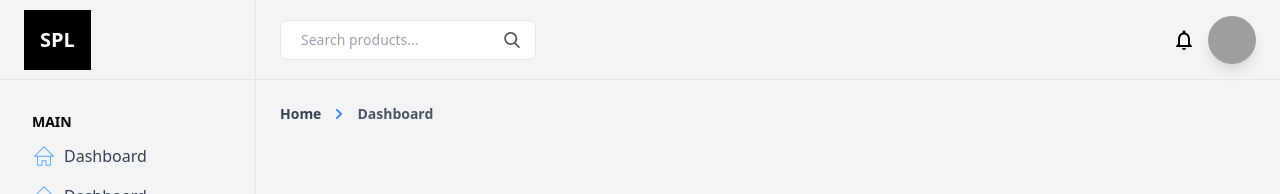
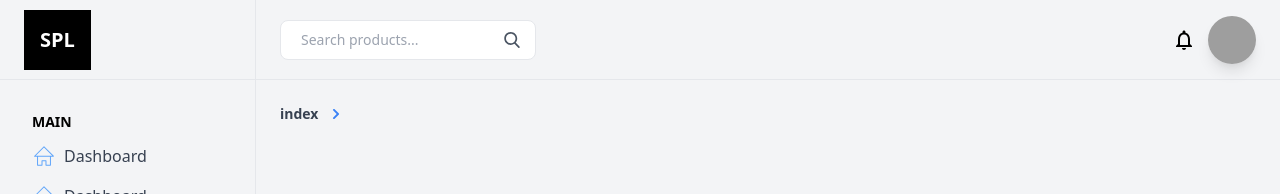
Before and after one commit to neksys-ru/simple-project-logger-web, a Nuxt app: page /crumb.path in a window 1280 px wide. Shown: the top 194 px of the page. Built offline with nearby package versions, Linux system fonts and the light colour scheme; grey boxes are pictures that could not be loaded.

Commit message:
breadcrumb component

```diff
--- a/components/breadcrumb.vue
+++ b/components/breadcrumb.vue
@@ -2,19 +2,37 @@
   <!-- breadcrumb -->
   <nav class="text-sm font-semibold mb-6" aria-label="Breadcrumb">
     <ol class="list-none p-0 inline-flex">
-      <li class="flex items-center text-blue-500">
-        <a href="#" class="text-gray-700">Home</a>
-        <svg class="fill-current w-3 h-3 mx-3" xmlns="http://www.w3.org/2000/svg" viewBox="0 0 320 512"><path d="M285.476 272.971L91.132 467.314c-9.373 9.373-24.569 9.373-33.941 0l-22.667-22.667c-9.357-9.357-9.375-24.522-.04-33.901L188.505 256 34.484 101.255c-9.335-9.379-9.317-24.544.04-33.901l22.667-22.667c9.373-9.373 24.569-9.373 33.941 0L285.475 239.03c9.373 9.372 9.373 24.568.001 33.941z"/></svg>
-      </li>
-      <li class="flex items-center">
-        <a href="#" class="text-gray-600">Dashboard</a>
-      </li>
+      <breadcrumb-link v-if="$route.path!=='/'"  path="/" title="index" :last="false" />
+      <breadcrumb-link v-for="(crumb,index) in crumbs" :key="`${index}_crumb`" :path="crumb.path" :title="crumb.name" :last="index===crumbs.length-1" />
     </ol>
   </nav>
   <!-- breadcrumb end -->
 </template>
 <script>
+import BreadcrumbLink from "~/components/breadcrumbLink";
 export default {
   name:'BreadcrumbsComponent',
+  components: {BreadcrumbLink},
+  computed:{
+    crumbs(){
+      const fullPath = this.$route.fullPath;
+      const params = fullPath.startsWith('/')
+          ? fullPath.substring(1).split('/')
+          : fullPath.split('/')
+      const crumbs = []
+      let path = '';
+      params.forEach((param, index) => {
+        path = `${path}/${param}`
+        const match = this.$router.match(path);
+        if (match.name !== null) {
+          crumbs.push({
+            //title: titleCase(param.replace(/-/g, ' ')),
+            ...match,
+          })
+        }
+      });
+      return crumbs;
+    }
+  },
 }
 </script>
--- /dev/null
+++ b/components/breadcrumbLink.vue
@@ -0,0 +1,16 @@
+<template>
+  <li class="flex items-center text-blue-500">
+    <NuxtLink :to="path" class="text-gray-700">{{title}}</NuxtLink>
+    <svg v-if="!last" class="fill-current w-3 h-3 mx-3" xmlns="http://www.w3.org/2000/svg" viewBox="0 0 320 512"><path d="M285.476 272.971L91.132 467.314c-9.373 9.373-24.569 9.373-33.941 0l-22.667-22.667c-9.357-9.357-9.375-24.522-.04-33.901L188.505 256 34.484 101.255c-9.335-9.379-9.317-24.544.04-33.901l22.667-22.667c9.373-9.373 24.569-9.373 33.941 0L285.475 239.03c9.373 9.372 9.373 24.568.001 33.941z"/></svg>
+  </li>
+</template>
+<script>
+export default {
+  name:"breadcrumbLink",
+  props:{
+    path:String,
+    last:Boolean,
+    title:String,
+  },
+}
+</script>
```
